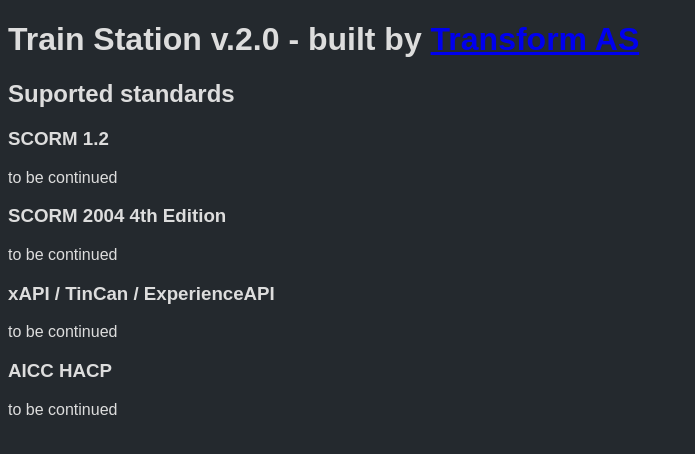
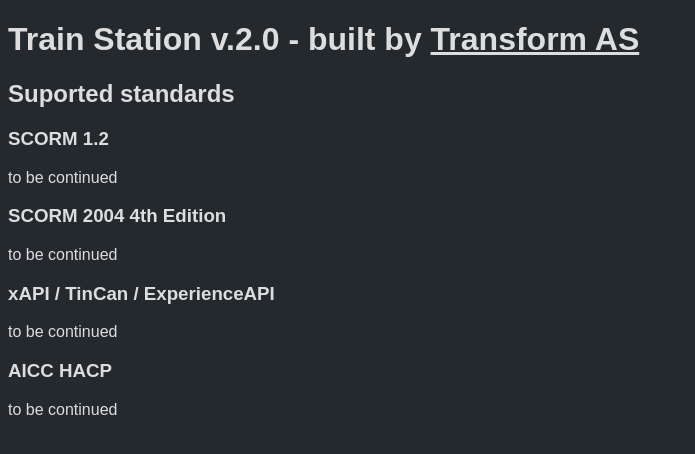
Before and after one commit to asbjoerh/trainstation-support, a plain HTML site: page index.html in a window 1280 px wide. Shown: the whole page, without its empty margins (0-695 px from the left). Drawn offline with Linux system fonts and the light colour scheme.

Commit message:
fixed minor issues

```diff
--- a/index.html
+++ b/index.html
@@ -8,11 +8,14 @@
             color: #ddd;
             font-family: sans-serif;
         }
+        a {
+            color: #ddd;
+        }
     </style>
 </head>
 
 <body>
-    <h1>Train Station v.2.0 - built by <a href="www.transformlearning.com">Transform AS</a></h1>
+    <h1>Train Station v.2.0 - built by <a href="https://www.transformlearning.com" target="_blank">Transform AS</a></h1>
     <h2>Suported standards</h2>
     <h3>SCORM 1.2</h3>
     <p>to be continued</p>
```
